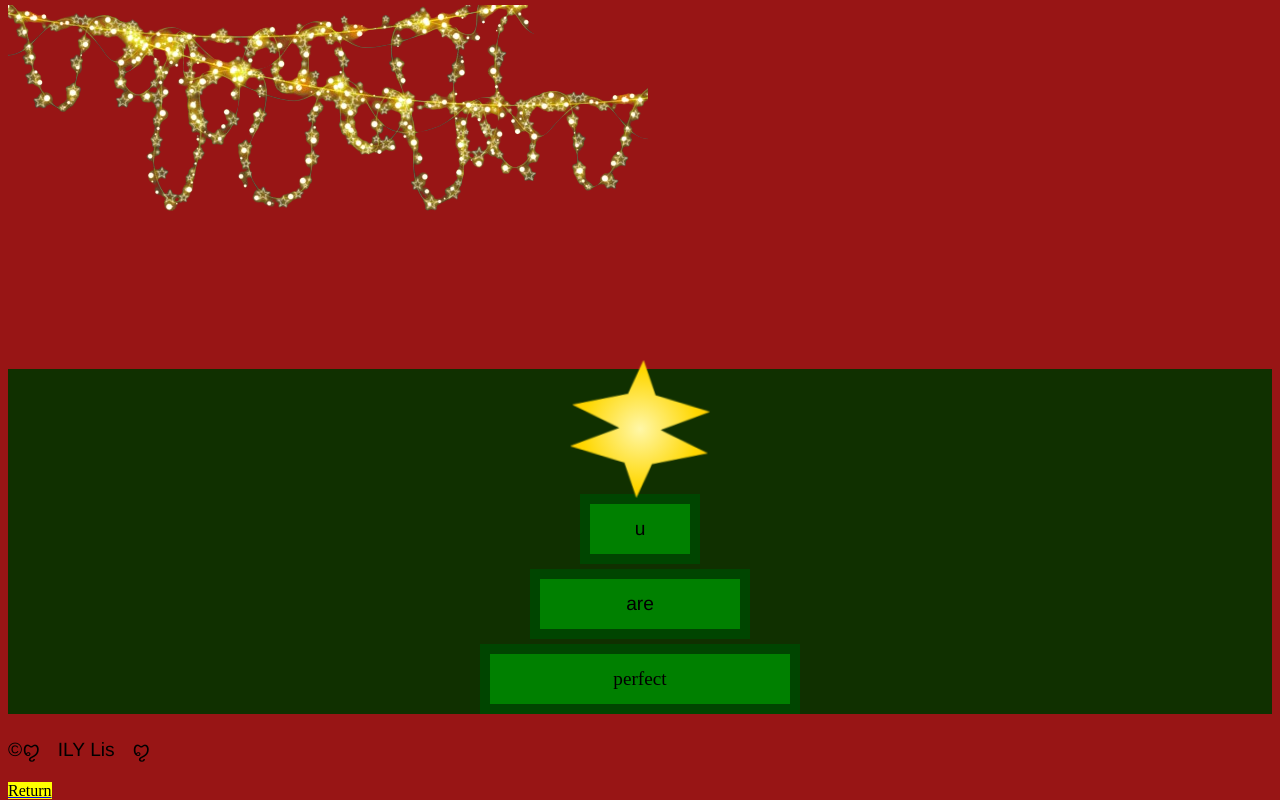
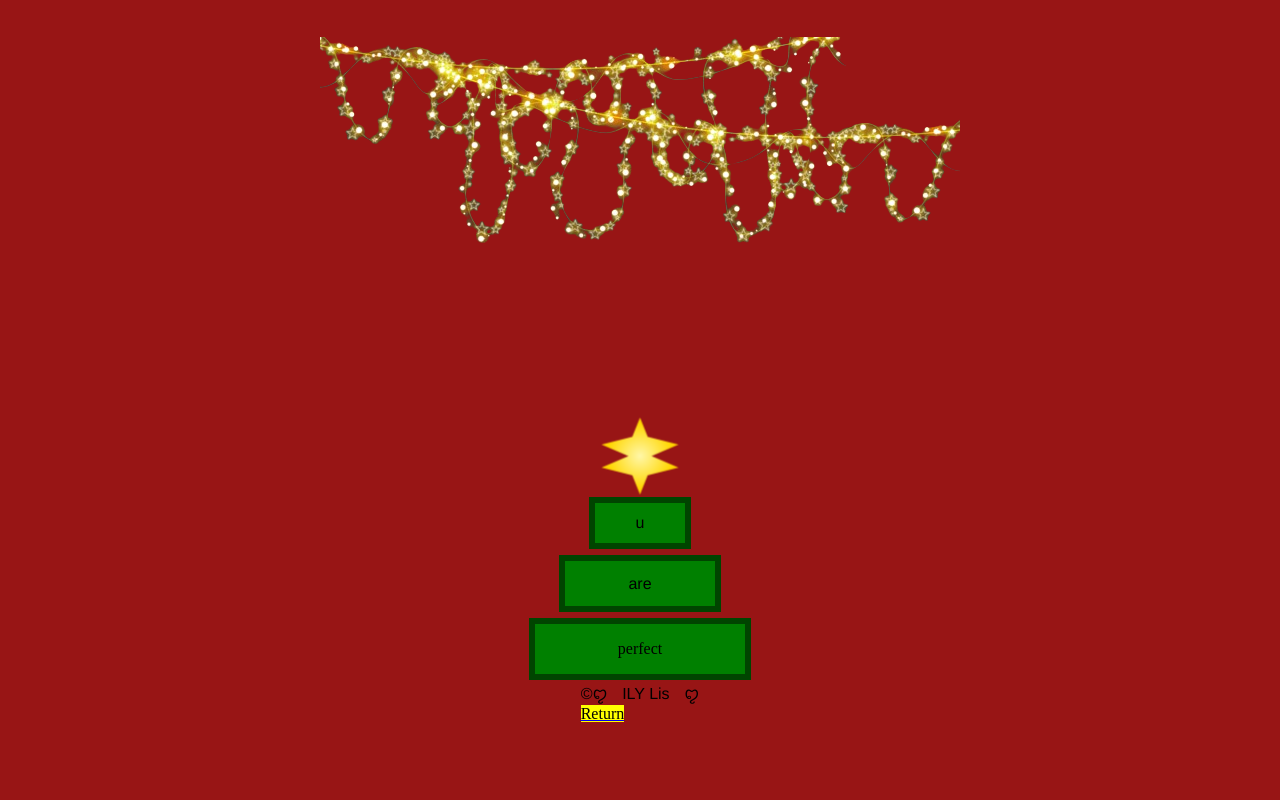
Before and after one commit to maris-webdev/chrischrismas, a plain HTML site: page index.html in a window 1280 px wide. Shown: the part 781-1581 px from the top of the page. After the commit the page ends 1504 px from the top, so only its background shows below. Drawn offline with Linux system fonts and the light colour scheme; a web font is replaced by a local one.

Commit message:
Update mystyle.css

```diff
--- a/mystyle.css
+++ b/mystyle.css
@@ -1,59 +1,60 @@
+/* ===== BASE (MOBILE) ===== */
+
 body{
     background-color: rgb(152, 21, 21);
     display: flex;
     flex-direction: column;
-    overflow: hidden;
-    height: 100vh; /* necessário para centrar verticalmente */
+    align-items: center;
+    overflow-x: hidden;
+    min-height: 100vh;
+    margin: 0;
 }
 
+/* TÍTULO */
 h1{
-    display: flex;
-    justify-content: center;
     color: aliceblue;
     font-family: "Rubik Gemstones", system-ui;
     font-weight: 400;
-    font-style: normal;
-    font-size: 100px;
+    font-size: 2.2rem;   /* ↓ adaptado para mobile */
+    text-align: center;
+    margin: 20px 10px;
 }
 
+/* TEXTO ESPECIAL */
 .esp{
     font-family: "Vast Shadow", serif;
-    font-weight: 400;
-    font-style: normal;
 }
 
+/* NAV */
 nav{
-    background-color: rgb(255, 255, 255);
+    background-color: white;
     font-family: "Grey Qo", cursive;
     font-weight: 1000;
-    font-style: normal;
     color: #ffb300;
+    padding: 10px 20px;
+    border-radius: 10px;
+    margin-bottom: 20px;
 }
 
-/* Contêiner da neve */
+/* ===== NEVE ===== */
 .neve {
     position: fixed;
-    top: 0;
-    left: 0;
-    width: 100%;
-    height: 100%;
+    inset: 0;
     pointer-events: none;
     z-index: 999;
 }
 
-/* Cada floco */
 .neve span {
     position: absolute;
     top: -10px;
-    width: 8px;
-    height: 8px;
+    width: 6px;        /* menor no mobile */
+    height: 6px;
     background: white;
     border-radius: 50%;
     opacity: 0.8;
     animation: fall linear infinite;
 }
 
-/* Animação da queda */
 @keyframes fall {
     to {
         transform: translateY(110vh);
@@ -61,23 +62,23 @@ nav{
     }
 }
 
+/* ===== ÁRVORE ===== */
 
 #arvore {
     display: flex;
-    flex-direction: column;   /* coloca um em cima do outro */
-    align-items: center;      /* centra horizontalmente */
-    gap: 5px;                 /* espaço entre as partes (opcional) */
+    flex-direction: column;
+    align-items: center;
+    gap: 6px;
+    margin-top: 20px;
 }
 
+/* ESTRELA */
 #star {
-    width: 120px;
-    height: 120px;
-    margin: 0 auto;
+    width: 70px;     /* ↓ menor para mobile */
+    height: 70px;
 
-    /* cor base */
     background: radial-gradient(circle, #fff7a8 0%, #ffd700 60%, #ffb300 100%);
 
-    /* formato curvado e elegante */
     clip-path: polygon(
         50% 0%,
         60% 25%,
@@ -93,71 +94,52 @@ nav{
         40% 25%
     );
 
-    /* animação */
     animation: shine 2s infinite ease-in-out;
 }
 
-/* brilho suave */
 @keyframes shine {
     0% {
-        transform: scale(1) rotate(0deg);
-        filter: drop-shadow(0 0 6px #ffe066);
+        transform: scale(1);
+        filter: drop-shadow(0 0 5px #ffe066);
     }
     50% {
-        transform: scale(1.15) rotate(3deg);
-        filter: drop-shadow(0 0 20px #fff6a1);
+        transform: scale(1.1);
+        filter: drop-shadow(0 0 14px #fff6a1);
     }
     100% {
-        transform: scale(1) rotate(0deg);
-        filter: drop-shadow(0 0 6px #ffe066);
+        transform: scale(1);
+        filter: drop-shadow(0 0 5px #ffe066);
     }
 }
 
-
-div{
-    background-color: rgb(16, 48, 0);
+/* TEXTO DENTRO DA ÁRVORE */
+p{
+    font-size: 1rem;
+    margin: 0;
+    font-family: 'Franklin Gothic Medium', Arial, sans-serif;
 }
 
-p{
-    font-size: larger;
-    font-family: 'Franklin Gothic Medium', 'Arial Narrow', Arial, sans-serif;
+/* CAMADAS DA ÁRVORE */
+#arvore1, #arvore2, #arvore3{
+    display: flex;
+    justify-content: center;
+    align-items: center;
+    background-color: green;
+    border: 6px solid rgb(0, 69, 0);
 }
 
+/* tamanhos progressivos (mobile) */
 #arvore1{
-    display: flex;
-    flex-direction: column;
-    background-color: green;
-    width: 100px;
-    height: 50px;
-    justify-content: center;
-    align-items: center;
-    border-style: solid;
-    border-width: 10px;
-    border-color: rgb(0, 69, 0);
+    width: 90px;
+    height: 40px;
 }
 
 #arvore2{
-    display: flex;
-    flex-direction: column;
-    background-color: green;
-    width: 200px;
-    height: 50px;
-    justify-content: center;
-    align-items: center;
-    border-style: solid;
-    border-width: 10px;
-    border-color: rgb(0, 69, 0);
+    width: 150px;
+    height: 45px;
 }
 
 #arvore3{
-    display: flex;
-    flex-direction: column;
-    background-color: green;
-    width: 300px;
+    width: 210px;
     height: 50px;
-    justify-content: center;
-    align-items: center;
-    border-style: solid;
-    border-width: 10px;
-    border-color: rgb(0, 69, 0);
 }
```
